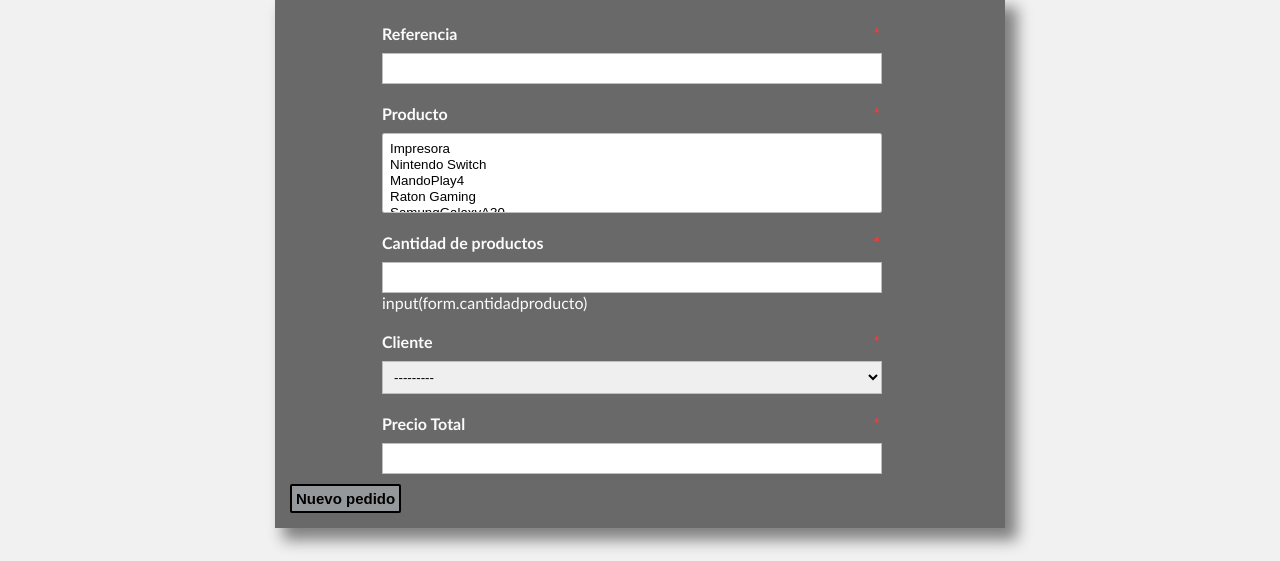
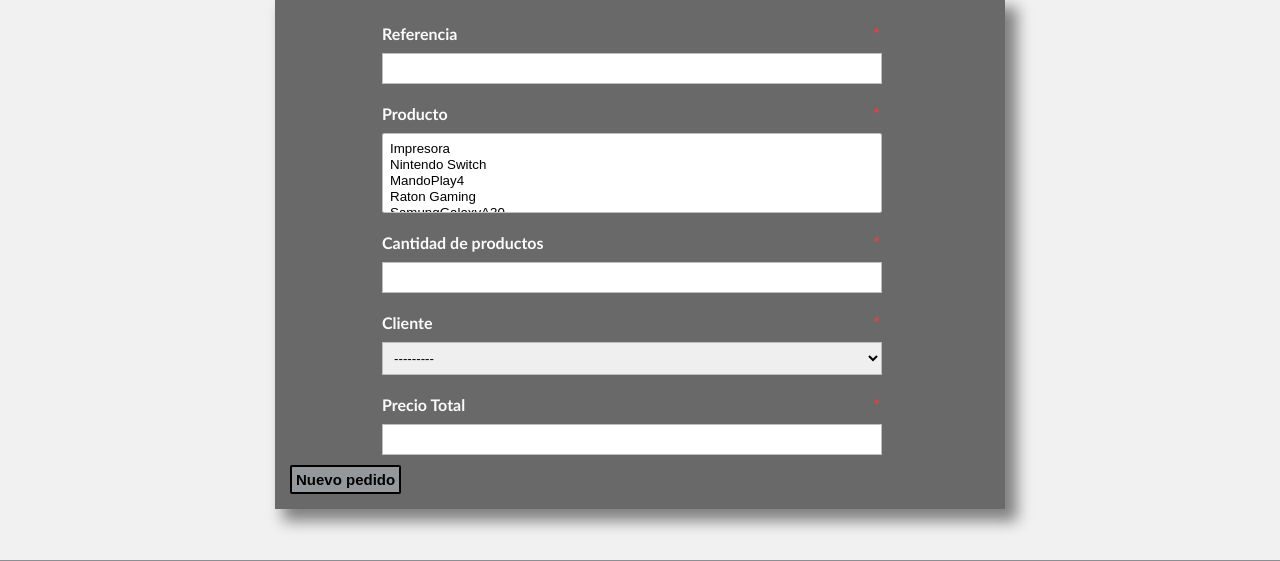
Before and after one commit to mikelpg1/reto2IngenieriaWeb, a Django app: page /deustronic/anyadirPedido in a window 1280 px wide. Shown: the part 205-766 px from the top of the page. Run offline with Django 3.2, Linux system fonts and the light colour scheme; data comes from the database, SQL or seed files in the repository; both versions use the stored data as it was after the commit.

Commit message:
version definitiva

```diff
--- a/mysite/deustronic/templates/anyadirPedido.html
+++ b/mysite/deustronic/templates/anyadirPedido.html
@@ -27,7 +27,7 @@
             <li>
                 <label for="id_cantidadproducto">Cantidad de productos <span class="required">*</span></label>
                 {{ form.cantidadproducto }}
-                input(form.cantidadproducto)
+
 
             </li>
             <li>
```
Also changed, not shown: mysite/db.sqlite3.
